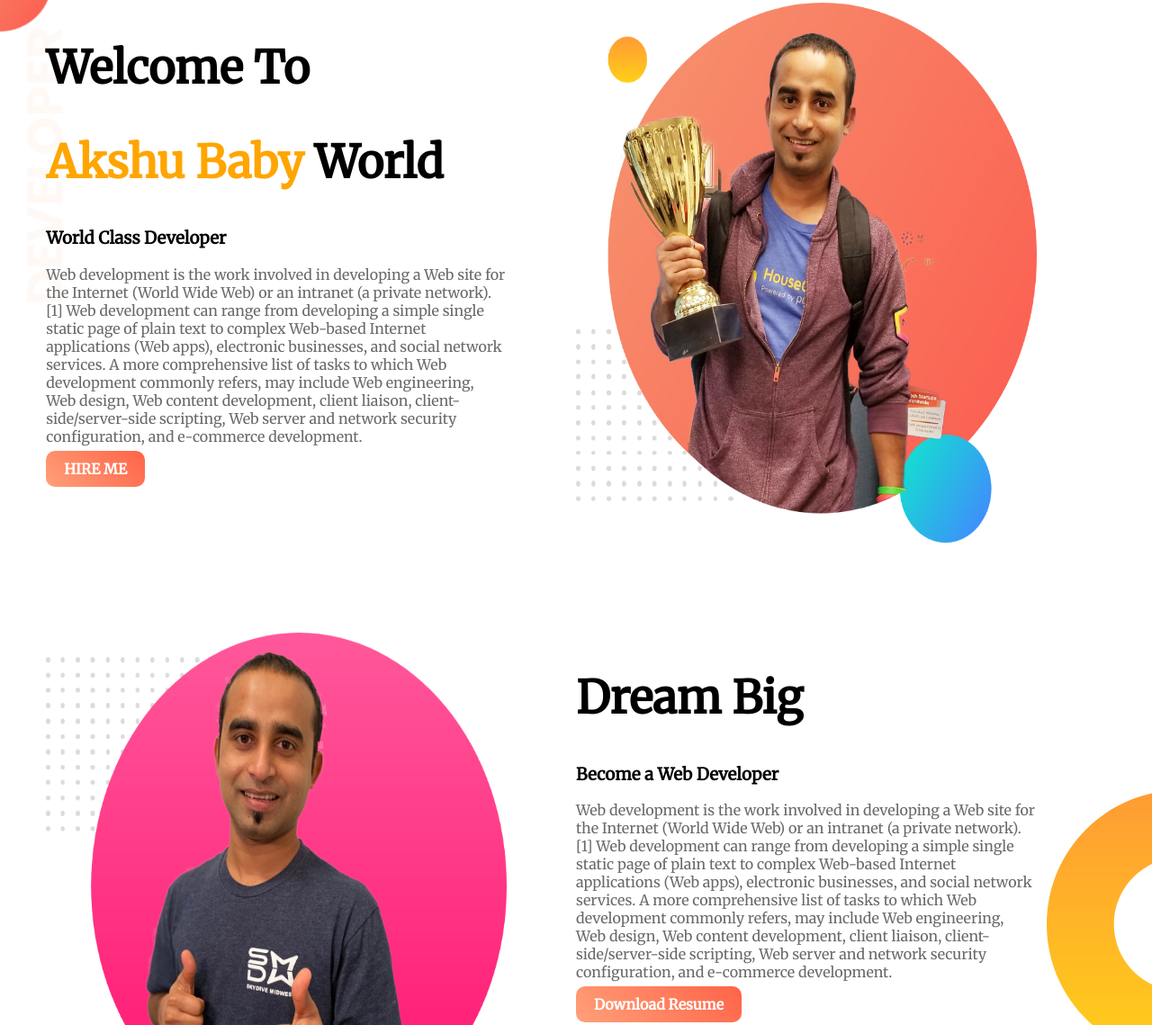
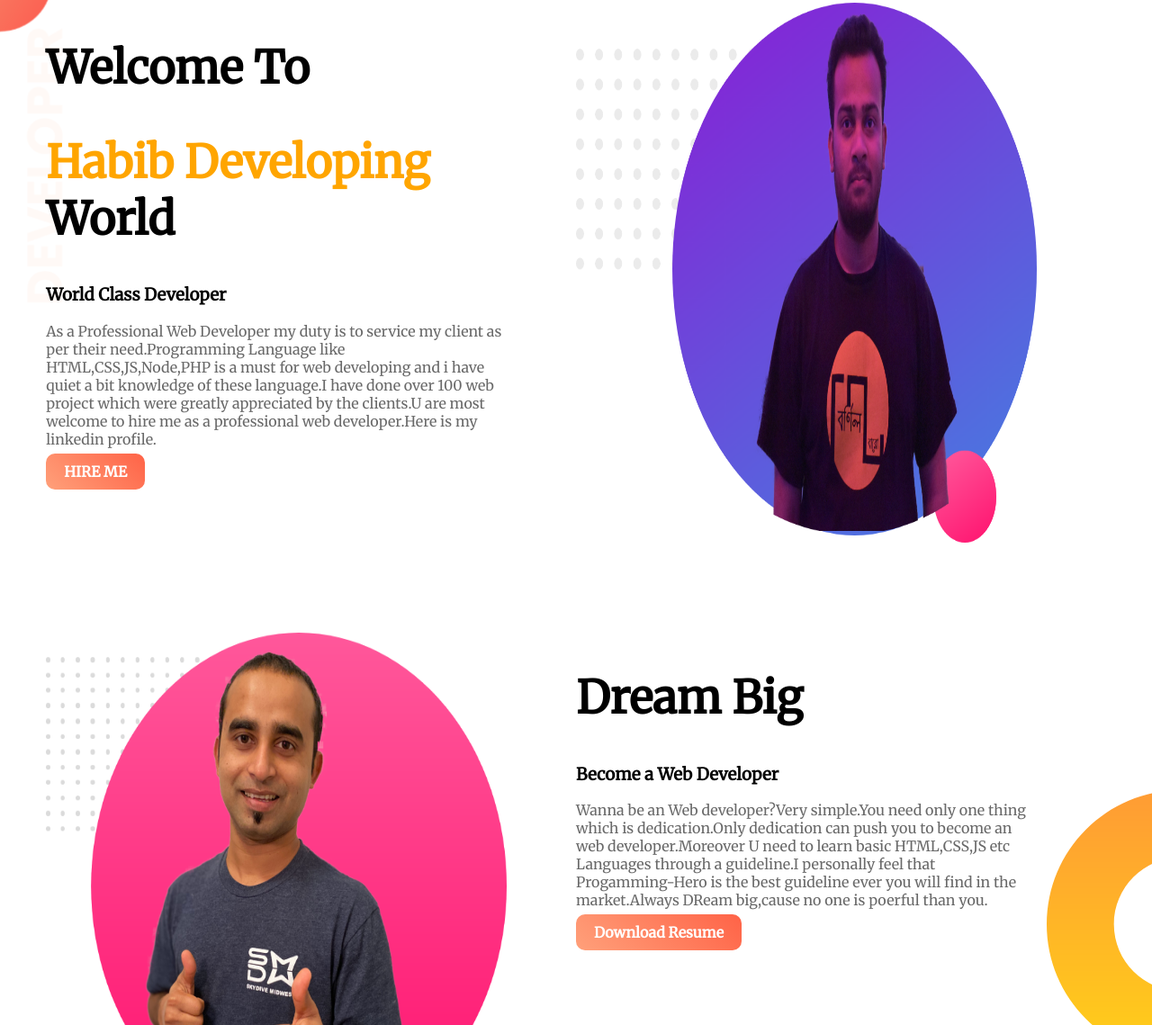
Before and after one commit to Habib058/web-portfolio, a plain HTML site: page index.html in a window 1280 px wide. Shown: the part 23-1162 px from the top of the page at 90% size. Drawn offline with Linux system fonts and the light colour scheme.

Commit message:
adding more

```diff
--- a/index.html
+++ b/index.html
@@ -12,13 +12,13 @@
     <section class="top-banner">
         <div class="half-width">
             <h1>Welcome To</h1>
-            <h1><span class="name_color">Akshu Baby</span> World</h1>
+            <h1><span class="name_color">Habib Developing</span> World</h1>
             <h3>World Class Developer</h3>
-            <p>Web development is the work involved in developing a Web site for the Internet (World Wide Web) or an intranet (a private network).[1] Web development can range from developing a simple single static page of plain text to complex Web-based Internet applications (Web apps), electronic businesses, and social network services. A more comprehensive list of tasks to which Web development commonly refers, may include Web engineering, Web design, Web content development, client liaison, client-side/server-side scripting, Web server and network security configuration, and e-commerce development.</p>
+            <p>As a Professional Web Developer my duty is to service my client as per their need.Programming Language like HTML,CSS,JS,Node,PHP is a must for web developing and i have quiet a bit knowledge of these language.I have done over 100 web project which were greatly appreciated by the clients.U are most welcome to hire me as a professional web developer.Here is my linkedin profile.</p>
             <a class="link-button" target="_blank" href="https://www.linkedin.com/feed/?trk=onboarding-landing">HIRE ME</a>
             </div>
             <div class="half-width">
-                <img src="images/jhankar.png" alt="">
+                <img src="images/habib.png" alt="">
             </div>
 
     </section>
@@ -29,7 +29,7 @@
         <div class="half-width">
             <h1>Dream Big</h1>
             <h3>Become a Web Developer</h3>
-            <p>Web development is the work involved in developing a Web site for the Internet (World Wide Web) or an intranet (a private network).[1] Web development can range from developing a simple single static page of plain text to complex Web-based Internet applications (Web apps), electronic businesses, and social network services. A more comprehensive list of tasks to which Web development commonly refers, may include Web engineering, Web design, Web content development, client liaison, client-side/server-side scripting, Web server and network security configuration, and e-commerce development.</p>
+            <p>Wanna be an Web developer?Very simple.You need only one thing which is dedication.Only dedication can push you to become an web developer.Moreover U need to learn basic HTML,CSS,JS etc Languages through a guideline.I personally feel that Progamming-Hero is the best guideline ever you will find in the market.Always DReam big,cause no one is poerful than you. </p>
             <a class="slink-button" target="_blank" href="https://www.linkedin.com/feed/?trk=onboarding-landing">Download Resume</a>
         </div>
     </section>
@@ -38,12 +38,12 @@
         <div id="full-stack" class="half-width single-experience">
             <h2>Full Stack Developer</h2>
             <h3 class="name_color">2021-present|Complete Full Stack Developer</h3>
-            <p>Web development is the work involved in developing a Web site for the Internet (World Wide Web) or an intranet (a private network).[1] Web development can range from developing a simple single static page of plain text to complex Web-based Internet applications (Web apps), electronic businesses, and social network services. A more comprehensive list of tasks to which Web development commonly refers, may include Web engineering, Web design, Web content development, client liaison, client-side/server-side scripting, Web server and network security configuration, and e-commerce development.</p>
+            <p>As a Full Stack Developer i offer you everything related to web developing.i have developed over 100 of projects releted to front end as well as back end developing.Since 2021 i am a full stack developer.SO you are welcome. </p>
         </div>
         <div id="baby-developer" class="half-width single-experience">
             <h2>Baby Web Developer</h2>
             <h3 class="name_color">2020-2021|Learner of Programming Hero</h3>
-            <p>Web development is the work involved in developing a Web site for the Internet (World Wide Web) or an intranet (a private network).[1] Web development can range from developing a simple single static page of plain text to complex Web-based Internet applications (Web apps), electronic businesses, and social network services. A more comprehensive list of tasks to which Web development commonly refers, may include Web engineering, Web design, Web content development, client liaison, client-side/server-side scripting, Web server and network security configuration, and e-commerce development.</p>
+            <p>Learning was fun for me at the very initial stage of my developing stage.With the Progamming-Hero guideline,anybody can built his/her career with developing.In my learning one year i have gone through a lot of problems which forced me to do better and solve many more problem.i have solved over 50 developing projects in my learning career.</p>
         </div>
     </section>
     <footer>
```
Also changed, not shown: images/habib.png (added).
